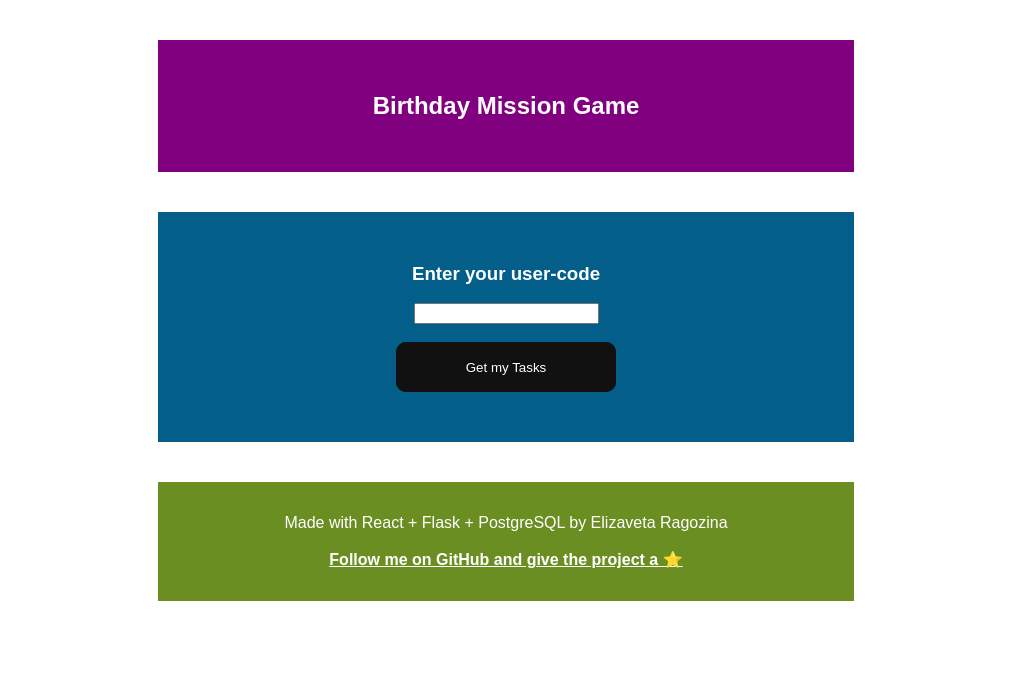
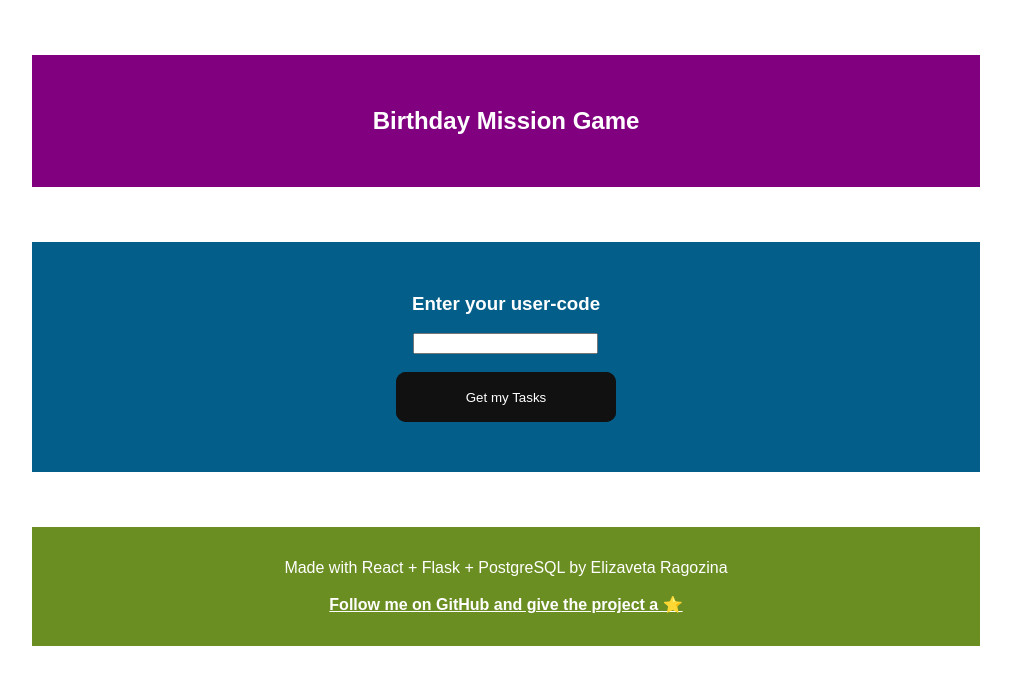
Before and after one commit to elizavetaRa/Python-party-mission, a React app: page / in a window 1280 px wide. Shown: the top 684 px of the page, without its empty margins (134-1145 px from the left). Built offline with nearby package versions, Linux system fonts and the light colour scheme.

Commit message:
some styles

```diff
--- a/src/App/App.scss
+++ b/src/App/App.scss
@@ -1,8 +1,8 @@
 main {
   section {
     background-color: ghostwhite;
-    width: 50%;
-    margin: 40px auto;
+    width: 70%;
+    margin: 55px auto;
     padding: 32px;
 
     font-family: Arial, Helvetica, sans-serif;
```
